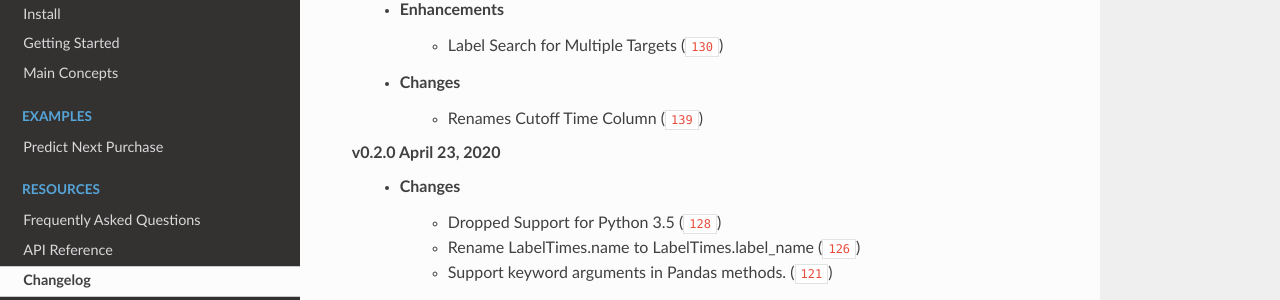
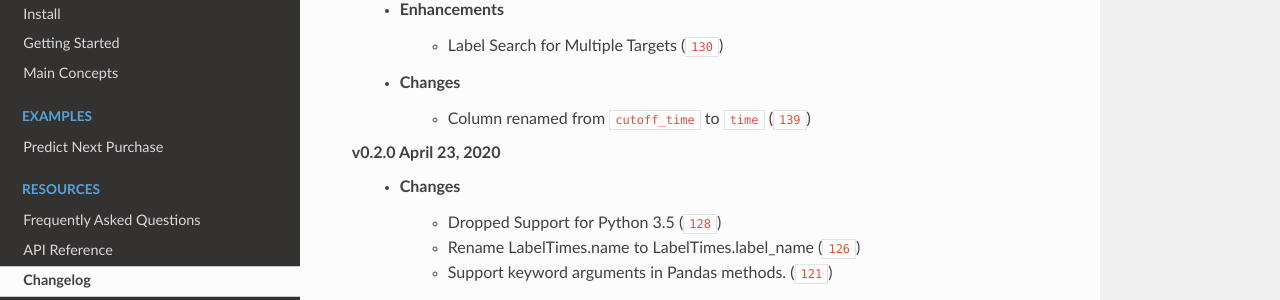
Before and after one commit to alteryx/compose, a Sphinx documentation site: the page built from docs/source/changelog.rst, in a window 1280 px wide and 900 px high. Shown: the part 193-493 px from the top of the window. Built offline with Sphinx 7.4.7 and the Read the Docs theme 2.0.0, drawn with Linux system fonts in a browser that asks for light colours; comment, search, counter and statistics services are not loaded; cross-references to code outside the pages are shown as plain code.

Commit message:
updates changelog

```diff
--- a/docs/source/changelog.rst
+++ b/docs/source/changelog.rst
@@ -6,7 +6,7 @@ Changelog
     * Enhancements
         * Label Search for Multiple Targets (:pr:`130`)
     * Changes
-        * Renames Cutoff Time Column (:pr:`139`)
+        * Column renamed from :code:`cutoff_time` to :code:`time` (:pr:`139`)
 
 **v0.2.0** April 23, 2020
     * Changes
```
